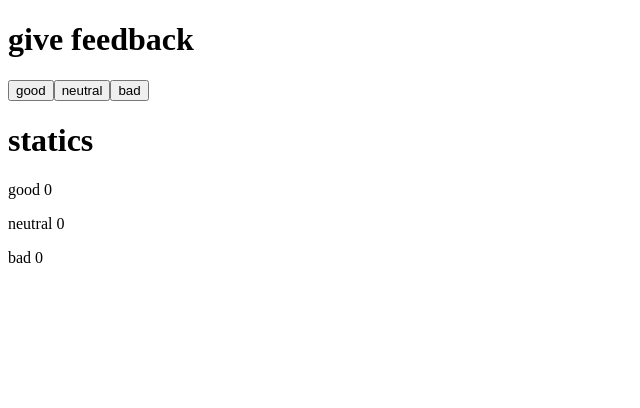
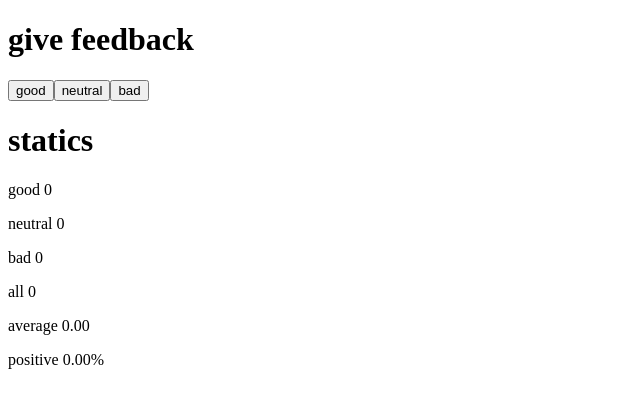
Before and after one commit to V-R-DeLosSantos/fullstackOpen, a React (Vite) app in the folder part1/unicafe/: page / in a window 1280 px wide. Shown: the top 408 px of the page, without its empty margins (0-640 px from the left). Built offline with nearby package versions, Linux system fonts and the light colour scheme.

Commit message:
1.7: unicafe, paso 2

```diff
--- a/part1/unicafe/src/App.jsx
+++ b/part1/unicafe/src/App.jsx
@@ -1,20 +1,29 @@
-import { useState } from 'react'
+import { useState } from 'react';
 
 const App = () => {
   // guarda los clics de cada botón en su propio estado
-  const [good, setGood] = useState(0)
-  const [neutral, setNeutral] = useState(0)
-  const [bad, setBad] = useState(0)
+  const [good, setGood] = useState(0);
+  const [neutral, setNeutral] = useState(0);
+  const [bad, setBad] = useState(0);
 
   const handleClickGood = () => {
-    setGood (good + 1)
-  }
+    setGood(good + 1);
+  };
   const handleClickNeutral = () => {
-    setNeutral (neutral + 1)
-  }
+    setNeutral(neutral + 1);
+  };
   const handleClickBad = () => {
-    setBad (bad + 1)
-  }
+    setBad(bad + 1);
+  };
+
+  // Calcula el total de comentarios
+  const total = good + neutral + bad;
+
+  // Calcula la puntuación promedio
+  const average = total > 0 ? (good - bad) / total : 0;
+
+  // Calcula el porcentaje de comentarios positivos
+  const positive = total > 0 ? (good / total) * 100 : 0;
 
   return (
     <div>
@@ -29,9 +38,11 @@
       <p>good {good}</p>
       <p>neutral {neutral}</p>
       <p>bad {bad}</p>
+      <p>all {total}</p>
+      <p>average {average.toFixed(2)}</p>
+      <p>positive {positive.toFixed(2)}%</p>
+    </div>
+  );
+};
 
-    </div>
-  )
-}
-
-export default App
+export default App;
```
